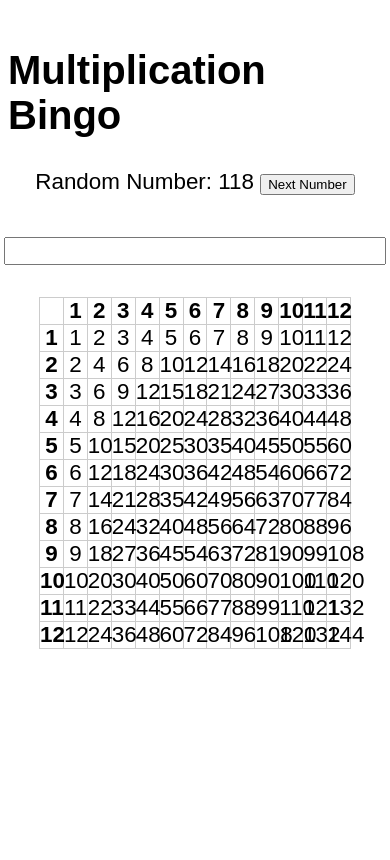
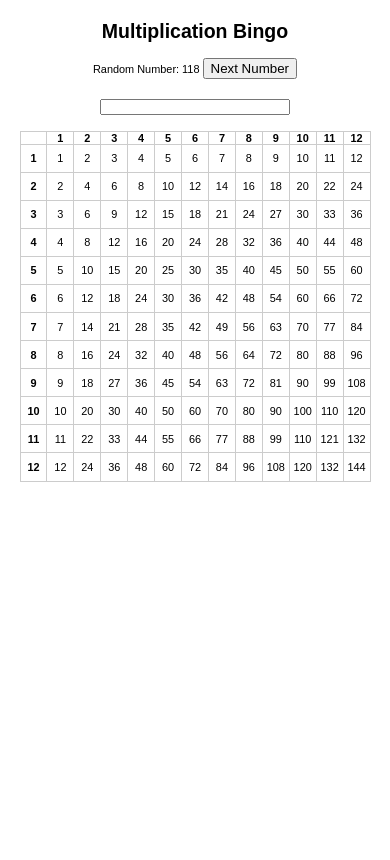
Before and after one commit to Bdmilken/Multiplication_Bingo, a Flask app: page / in a window 390 px wide. After the commit the page ends 482 px from the top, so only its background shows below. Run offline with Flask 3, Linux system fonts and the light colour scheme.

Commit message:
Improve board responsiveness

```diff
--- a/templates/board.html
+++ b/templates/board.html
@@ -2,15 +2,19 @@
 <html lang="en">
 <head>
     <meta charset="utf-8">
+    <meta name="viewport" content="width=device-width, initial-scale=1">
     <title>Multiplication Bingo</title>
     <style>
         body {
+            margin: 0;
+            padding: 0;
             display: flex;
             flex-direction: column;
             align-items: center;
             justify-content: flex-start;
             min-height: 100vh;
             font-family: sans-serif;
+            font-size: 2vmin;
         }
         h1 {
             font-size: 2.5em;
@@ -24,8 +28,10 @@
         table {
             border-collapse: collapse;
             margin: 2em auto 0;
-            width: 80vmin;
-            height: 80vmin;
+            width: 90vmin;
+            height: 90vmin;
+            max-width: 90vw;
+            max-height: 90vh;
             table-layout: fixed;
         }
         th, td {
```
